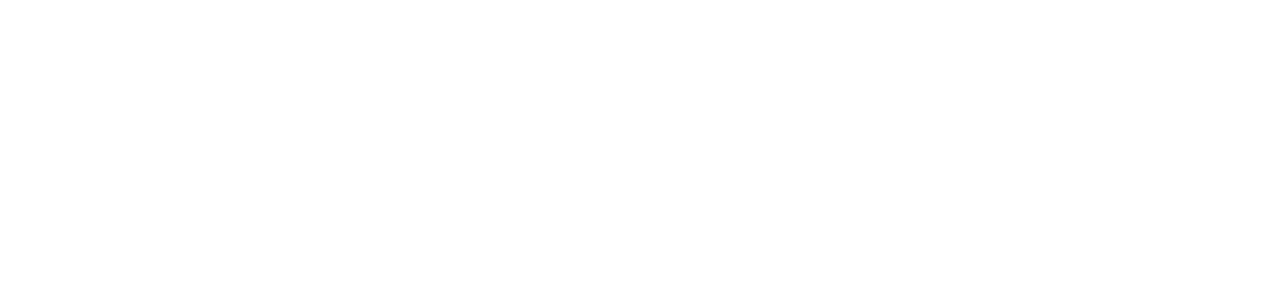
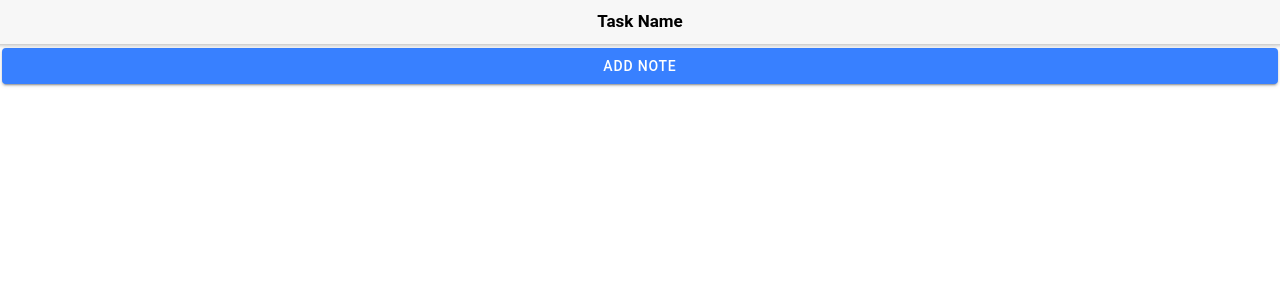
Before and after one commit to MinaLouisLeon/tasker, a React (Create React App) app: page /openTask/1 in a window 1280 px wide. Shown: the top 300 px of the page. Built offline with nearby package versions, Linux system fonts and the light colour scheme.

Commit message:
session 4

```diff
--- a/src/App.jsx
+++ b/src/App.jsx
@@ -37,7 +37,7 @@ const App= () => (
         <Route exact path="/">
           <Redirect to="/home" />
         </Route>
-        <Route exact path="/openTask">
+        <Route exact path="/openTask/:id">
           <OpenTaskPage />
         </Route>
         <Route exact path="/addTask" >
--- /dev/null
+++ b/src/actions/index.js
@@ -0,0 +1,14 @@
+export const actionAddTask = (args) => {
+    return{
+        type : 'addTask',
+        payload : args
+    }
+}
+
+export const actionAddNote = (taskIndex,noteData) => {
+    return{
+        type : 'addNote',
+        taskIndex : taskIndex,
+        payload : noteData
+    }
+}
--- a/src/index.tsx
+++ b/src/index.jsx
@@ -3,10 +3,17 @@ import ReactDOM from 'react-dom';
 import App from './App';
 import * as serviceWorkerRegistration from './serviceWorkerRegistration';
 import reportWebVitals from './reportWebVitals';
+import {createStore} from "redux";
+import {Provider} from "react-redux";
+import allReducers from './reducers/index';
+
+const store = createStore(allReducers,window.__REDUX_DEVTOOLS_EXTENSION__ && window.__REDUX_DEVTOOLS_EXTENSION__())
 
 ReactDOM.render(
   <React.StrictMode>
-    <App />
+    <Provider store={store}>
+      <App/>
+    </Provider>
   </React.StrictMode>,
   document.getElementById('root')
 );
--- a/src/pages/AddTaskPage.jsx
+++ b/src/pages/AddTaskPage.jsx
@@ -12,12 +12,27 @@ import {
 } from "@ionic/react";
 import { useState } from "react";
 import { useHistory } from "react-router";
+import { useDispatch } from "react-redux";
+import { actionAddTask } from './../actions/index';
 const AddTaskPage = () => {
+  const dispatch = useDispatch(null);
   const history = useHistory(null);
   const [taskName, setTaskName] = useState("");
+  const [taskNote,setTaskNote] = useState("");
   const handleSubmit = (e) => {
     e.preventDefault();
     console.log("submit");
+    const taskObj = {
+      taskName : taskName,
+      noteIndex : taskNote === "" ? 0 : 1,
+      taskNote : taskNote === "" ? "" : {
+        0 : taskNote
+      }
+    }
+    dispatch(actionAddTask(taskObj));
+    setTaskName("");
+    setTaskNote("");
+    history.replace("/home")
   }
   return (
     <IonPage>
@@ -46,6 +61,8 @@ const AddTaskPage = () => {
               cols={3}
               inputMode="text"
               placeholder="task note"
+              value={taskNote}
+              onIonChange={(e) => setTaskNote(e.detail.value)}
             />
           </IonItem>
           <IonButton expand="block" color="success" type="submit">
--- a/src/pages/OpenTaskPage.jsx
+++ b/src/pages/OpenTaskPage.jsx
@@ -1,13 +1,58 @@
-import { IonBackButton, IonButton, IonButtons, IonCard, IonCardContent, IonContent, IonHeader, IonItem, IonLabel, IonPage, IonTextarea, IonTitle, IonToolbar } from "@ionic/react";
+import {
+  IonBackButton,
+  IonButton,
+  IonButtons,
+  IonCard,
+  IonCardContent,
+  IonContent,
+  IonHeader,
+  IonItem,
+  IonLabel,
+  IonPage,
+  IonTextarea,
+  IonTitle,
+  IonToolbar,
+} from "@ionic/react";
 import { isMobile } from "react-device-detect";
 import { useState } from "react";
+import { useDispatch, useSelector } from "react-redux";
+import { useParams } from "react-router";
+import { actionAddNote } from "../actions";
 const OpenTaskPage = () => {
-    const viewMode = isMobile ? "" : "ios" ;
-    const [showAddNote,setShowAddNote] = useState({show : false,disableBackButton:false});
+  const dispatch = useDispatch(null);
+  const { id } = useParams();
+  const tasksData = useSelector((state) => state.tasksReducer.tasks);
+  const viewMode = isMobile ? "" : "ios";
+  const [showAddNote, setShowAddNote] = useState({
+    show: false,
+    disableBackButton: false,
+  });
+  const [newNote, setNewNote] = useState("");
   const handleSubmit = (e) => {
     e.preventDefault();
-        console.log("submit");
+    console.log(newNote);
+    dispatch(actionAddNote(id, newNote));
+    setShowAddNote({ show: false, disableBackButton: false });
+    setNewNote("");
+  };
+  // show notes card function
+  const handleAllNotes = () => {
+    if (tasksData[id].noteIndex === 0) {
+      return <></>;
+    } else {
+      return (
+        <>
+          {Object.keys(tasksData[id].taskNote).map((key) => {
+            return (
+              <IonCard>
+                <IonCardContent>{tasksData[id].taskNote[key]}</IonCardContent>
+              </IonCard>
+            );
+          })}
+        </>
+      );
     }
+  };
   return (
     <IonPage>
       <IonHeader>
@@ -15,39 +60,58 @@ const OpenTaskPage = () => {
           <IonButtons slot="start">
             <IonBackButton disabled={showAddNote.disableBackButton} />
           </IonButtons>
-                    <IonTitle>
-                        Task Name
-                    </IonTitle>
+          <IonTitle>Task Name</IonTitle>
         </IonToolbar>
       </IonHeader>
       <IonContent fullscreen>
-                <IonCard>
-                    <IonCardContent>
-                        Note data
-                    </IonCardContent>
-                </IonCard>
-                {showAddNote.show && <IonCard className="pa2 ma2 shadow-2">
+        {/* notes in task view */}
+        {tasksData && handleAllNotes()}
+        {/* show add note form on button click */}
+        {showAddNote.show && (
+          <IonCard className="pa2 ma2 shadow-2">
             <form onSubmit={handleSubmit}>
               <IonItem>
-                        <IonLabel>
-                            Note :
-                        </IonLabel>
-                        <IonTextarea autoGrow={true} cols={3} inputMode="text" placeholder="Note" required />
+                <IonLabel>Note :</IonLabel>
+                <IonTextarea
+                  autoGrow={true}
+                  cols={3}
+                  inputMode="text"
+                  placeholder="Note"
+                  required
+                  value={newNote}
+                  onIonChange={(e) => setNewNote(e.detail.value)}
+                />
               </IonItem>
               <IonButton expand="block" type="submit">
                 Save Note
               </IonButton>
-                    <IonButton expand="block" color="danger" onClick={() => setShowAddNote({show:false,disableBackButton:false})}>
+              <IonButton
+                expand="block"
+                color="danger"
+                onClick={() => {
+                  setShowAddNote({ show: false, disableBackButton: false });
+                  setNewNote("");
+                }}
+              >
                 Cancel
               </IonButton>
             </form>
-                </IonCard>}
-                {!showAddNote.show && <IonButton expand="block" onClick={() => setShowAddNote({show:true,disableBackButton:true})}>
+          </IonCard>
+        )}
+        {/* show and hide the add note button */}
+        {!showAddNote.show && (
+          <IonButton
+            expand="block"
+            onClick={() =>
+              setShowAddNote({ show: true, disableBackButton: true })
+            }
+          >
             Add Note
-                </IonButton>}
+          </IonButton>
+        )}
       </IonContent>
     </IonPage>
-    )
-}
+  );
+};
 
 export default OpenTaskPage;
--- a/src/pages/TaskListPage.jsx
+++ b/src/pages/TaskListPage.jsx
@@ -23,10 +23,13 @@ import {
 import { useState } from "react";
 import { isMobile } from "react-device-detect";
 import { useHistory } from "react-router";
+import { useSelector } from "react-redux";
 const TaskListPage = () => {
   const viewMode = isMobile ? "" : "ios";
   const history = useHistory(null);
   const [showActionSheet, setShowActionSheet] = useState(false);
+  const tasksData = useSelector((state) => state.tasksReducer.tasks);
+  const [taskIndex,setTaskIndex] = useState(null);
   return (
     <IonPage>
       <SideMenu />
@@ -35,18 +38,30 @@ const TaskListPage = () => {
           <IonMenuButton slot="start" />
           <IonTitle>Tasks</IonTitle>
           <IonButtons slot="end">
-            <IonButton color="primary" onClick={() => {
-              history.replace("/addTask")
-            }}>Add Task</IonButton>
+            <IonButton
+              color="primary"
+              onClick={() => {
+                history.replace("/addTask");
+              }}
+            >
+              Add Task
+            </IonButton>
           </IonButtons>
         </IonToolbar>
       </IonHeader>
       <IonContent fullscreen id="enable-sidemenu">
         <IonList>
-          {/* map all the tasks */}
-          <IonItem button onClick={() => setShowActionSheet(true)}>
-            <IonLabel>Task 1</IonLabel>
-          </IonItem>
+          {tasksData &&
+            Object.keys(tasksData).map((key) => {
+              return (
+                <IonItem button onClick={() => {
+                  setTaskIndex(key);
+                  setShowActionSheet(true);
+                }}>
+                  <IonLabel>{tasksData[key].taskName}</IonLabel>
+                </IonItem>
+              );
+            })}
         </IonList>
         <IonActionSheet
           isOpen={showActionSheet}
@@ -58,7 +73,7 @@ const TaskListPage = () => {
               text: "Open",
               icon: isPlatform("android") ? sendOutline : "",
               handler: () => {
-                history.push("/openTask")
+                history.push("/openTask/" + taskIndex);
               },
             },
             {
--- /dev/null
+++ b/src/reducers/index.js
@@ -0,0 +1,7 @@
+import {combineReducers} from "redux";
+import tasksReducer from "./tasksReducer";
+const allReducers = combineReducers({
+    tasksReducer,
+})
+
+export default allReducers;
--- /dev/null
+++ b/src/reducers/tasksReducer.js
@@ -0,0 +1,36 @@
+const initialState = {
+    tasks : null,
+    index : 0,
+}
+const tasksReducer = (state=initialState,action) => {
+    switch(action.type){
+        case 'addTask' :
+            return {
+                ...state,
+                tasks : {
+                    ...state.tasks,
+                    [state.index] : action.payload,
+                },
+                index : state.index + 1
+            }
+        case 'addNote' :
+            return {
+               ...state,
+               tasks : {
+                   ...state.tasks,
+                   [action.taskIndex] : {
+                       ...state.tasks[action.taskIndex],
+                       noteIndex : state.tasks[action.taskIndex] + 1 ,
+                       taskNote : {
+                           ...state.tasks[action.taskIndex].taskNote,
+                           [state.tasks[action.taskIndex].noteIndex] : action.payload
+                       }
+                   }
+               }
+            }
+        default :
+            return state
+    }
+}
+
+export default tasksReducer;
```
Lines whose indentation alone changed are shown as unchanged.
